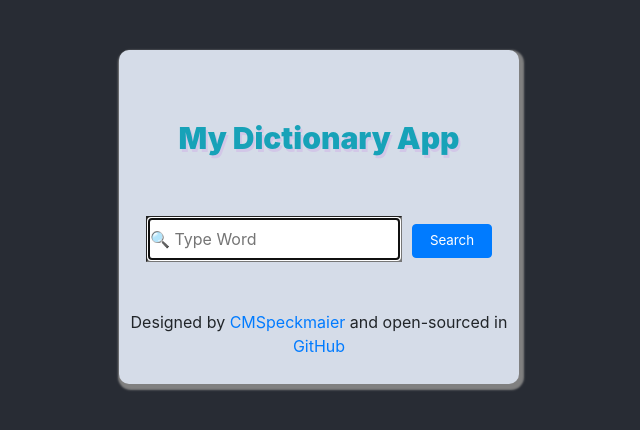
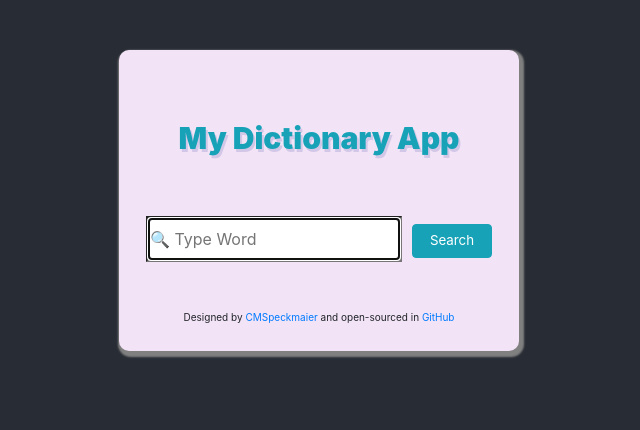
Before and after one commit to Cecille-SheCodes/cmsdictionaryapp, a React (Create React App) app: page / in a window 1280 px wide. Shown: the top 430 px of the page, without its empty margins (321-961 px from the left). Built offline with nearby package versions, Linux system fonts and the light colour scheme.

Commit message:
edited some styles of the components

```diff
--- a/src/App.css
+++ b/src/App.css
@@ -5,7 +5,7 @@ body{
 
 .App {
   display: block;
-  background-color: #d5dce8;
+  background-color: #f3e3f6;
   margin: 50px auto;
   padding: 10px;
   max-width: 400px;
@@ -38,3 +38,7 @@ font-size: smaller;
 .Meaning{
   margin-top: 20px;
 }
+
+.footer{
+  font-size: 10px;
+}
--- a/src/Meaning.js
+++ b/src/Meaning.js
@@ -14,9 +14,9 @@ export default function Meaning (props){
               <div key={index}>
                 <br />
                 <p class="text-sm-left m-2">{definition.definition}</p>
-                <em class="text-primary text-sm-left " mt="1">
+                <strong><em class="text-info text-sm-left " mt="1">
                   {definition.example}
-                </em>
+                </em></strong>
               </div>
             );
           })}
--- a/src/SearchForm.js
+++ b/src/SearchForm.js
@@ -36,7 +36,7 @@ export default function SearchForm () {
             autoFocus={true}
             onChange={HandleKeyword}
           />
-          <input className="btn btn-primary" value="Search" onClick={Search}/>
+          <input className="btn btn-info" value="Search" onClick={Search}/>
         </form>
         <br/>
         <Results data={results}/>
```
